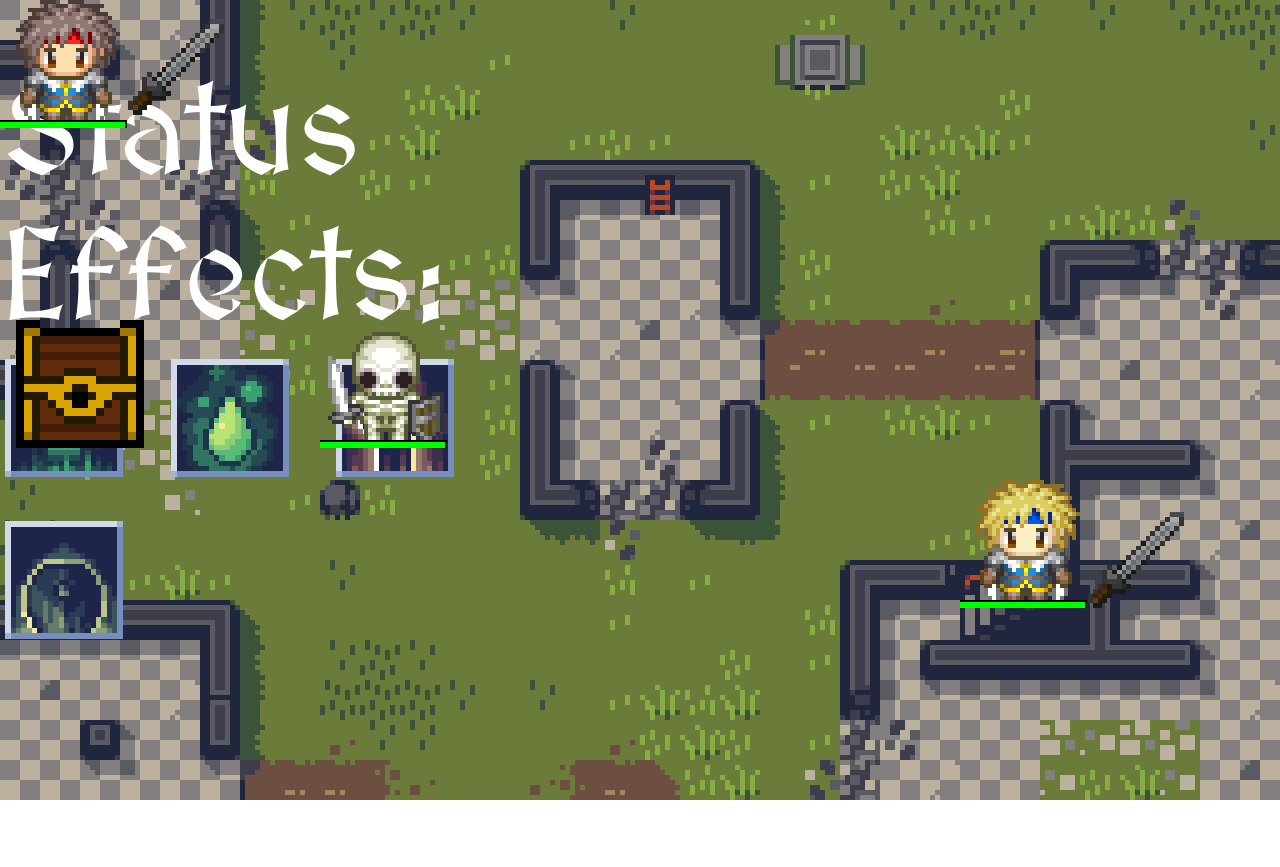
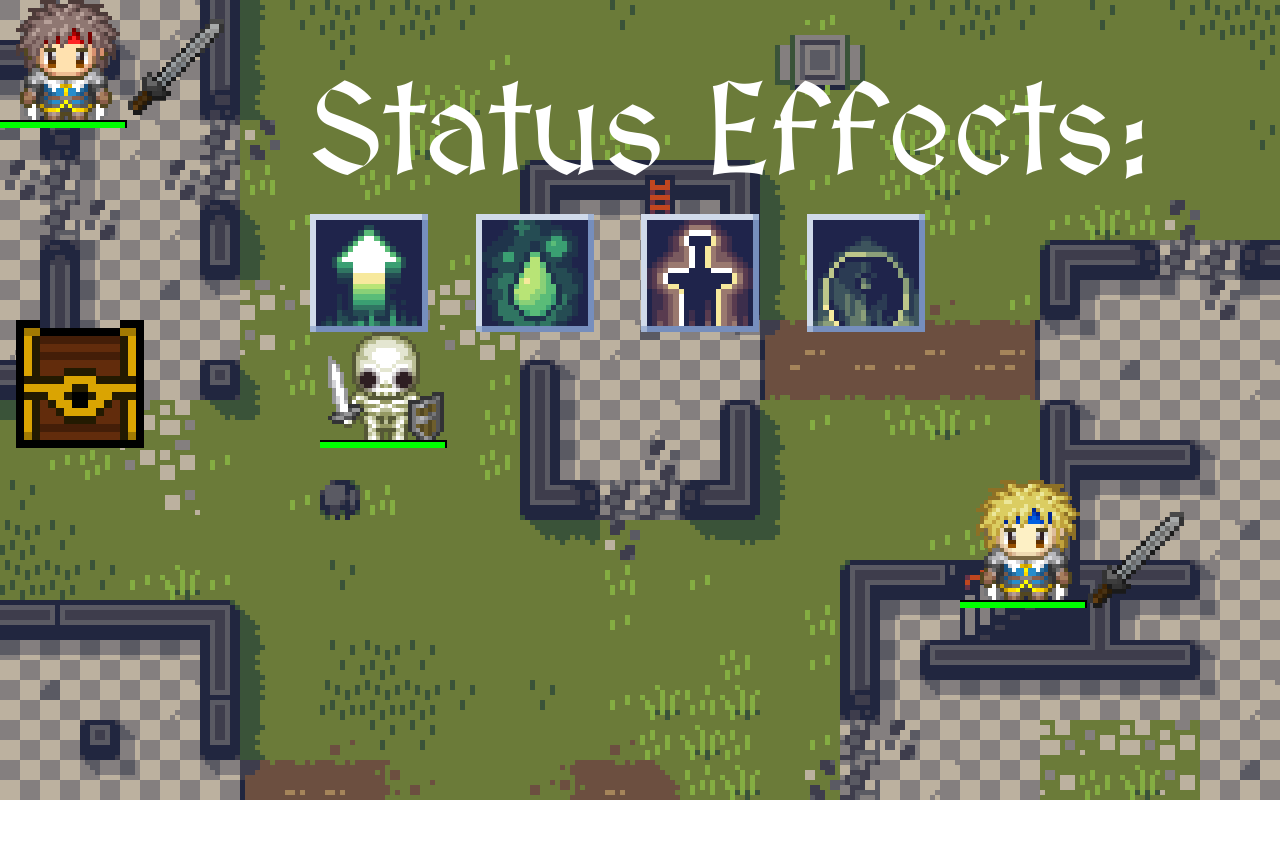
Before and after one commit to HaiderTawfik/Hero-Survivor, a plain HTML site: page index.html in a window 1280 px wide. Shown: the top 867 px of the page. Drawn offline with Linux system fonts and the light colour scheme.

Commit message:
Update styling

```diff
--- a/style.css
+++ b/style.css
@@ -99,7 +99,7 @@ Haider Tawfik
     font-size: calc(var(--grid-cell)*2);
     position: absolute;
     top: calc(var(--grid-cell)* 1);
-    right: calc( var(--grid-cell)* 6*2);
+    right: calc( var(--grid-cell)* 2);
  }
 
  .character_spritesheet {
```
